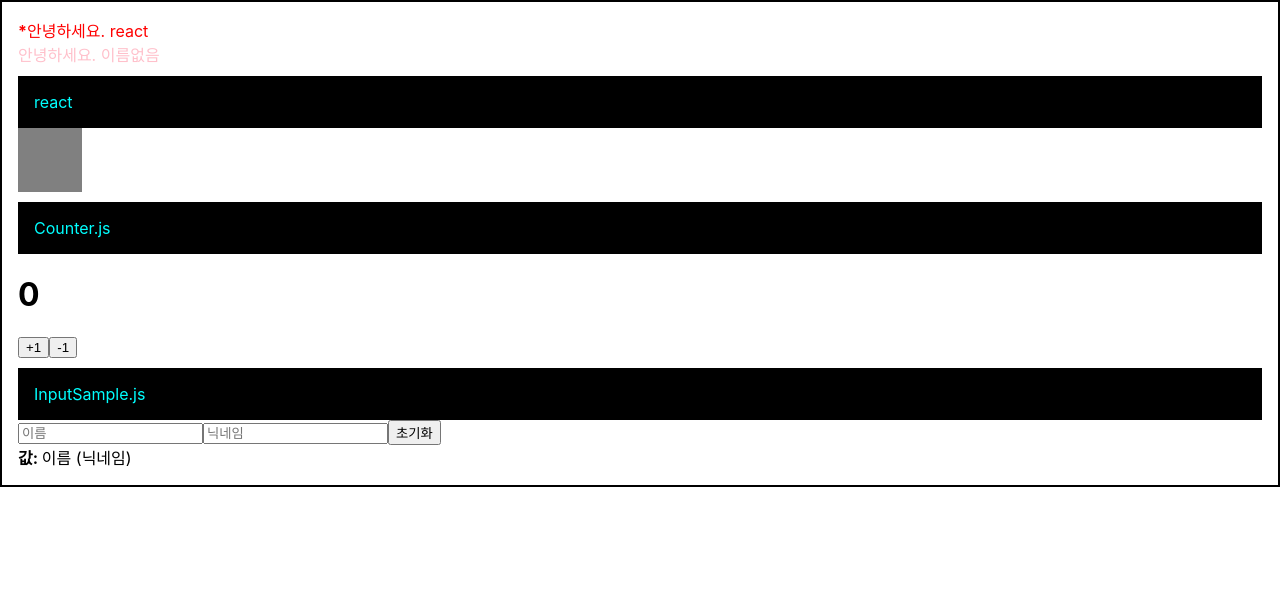
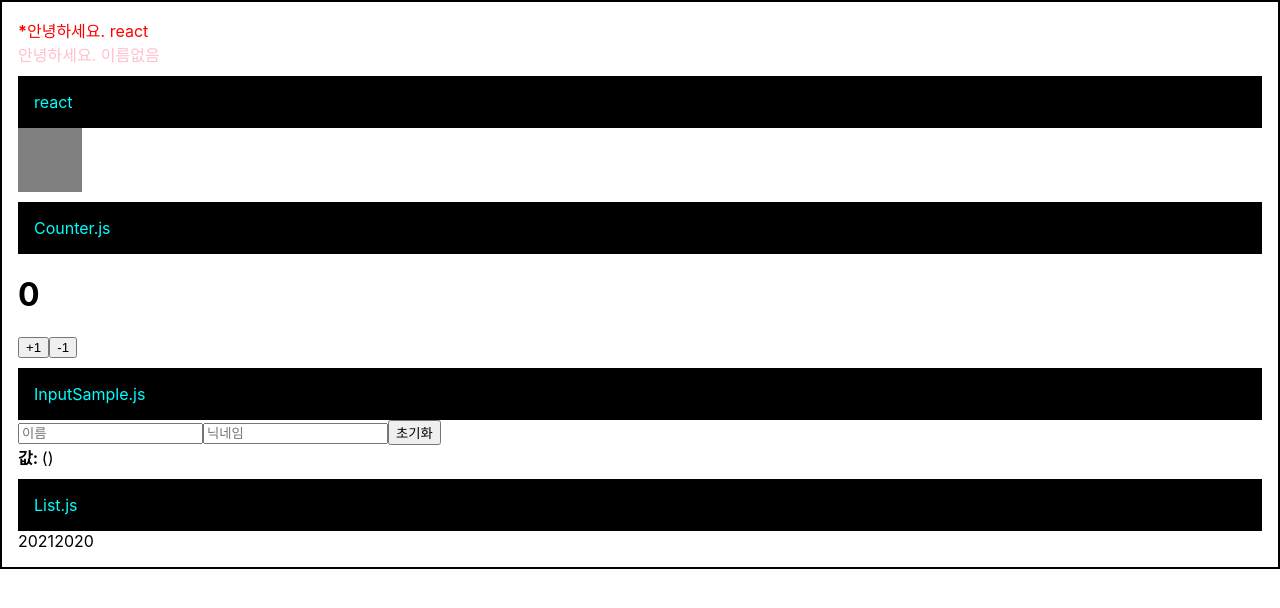
Before and after one commit to SW-JONGHEE/react-vlpt, a React (Create React App) app: page / in a window 1280 px wide. Shown: the top 608 px of the page. Built offline with nearby package versions, Linux system fonts and the light colour scheme.

Commit message:
비구조화할당(input 여러개), useRef 이용한 DOM 선택

```diff
--- a/package.json
+++ b/package.json
@@ -34,5 +34,8 @@
       "last 1 firefox version",
       "last 1 safari version"
     ]
-  }
+  },
+  "main": "index.js",
+  "repository": "https://github.com/SW-JONGHEE/react-vlpt.git",
+  "license": "MIT"
 }
--- a/src/App.js
+++ b/src/App.js
@@ -3,6 +3,7 @@
 import Wrapper from "./Wrapper";
 import Counter from "./Counter";
 import InputSample from "./InputSample";
+import List from "./List";
 
 function App() {
   const name = "react";
@@ -26,6 +27,9 @@
 
         <div style={style}>InputSample.js</div>
         <InputSample />
+
+        <div style={style}>List.js</div>
+        <List />
     </Wrapper>
   );
 }
--- a/src/InputSample.js
+++ b/src/InputSample.js
@@ -1,24 +1,59 @@
-import React, {useState} from 'react';
+import React, {useRef, useState} from 'react';
 
 function InputSample() {
+    const [inputs, setInputs] = useState({
+        name : '',
+        nickname : '',
+    });
+
+    const { name, nickname } = inputs;
+
+
     const [text, setText] = useState('');
+
+    //초기화 버튼 선택시 input에 포커스가 옮겨지게!
+    const nameInput = useRef();
 
     const onChange = (e) => {
         // setText(e.target.value);
-    }
+        const { value, name } = e.target;
+
+        setInputs({
+            ... inputs,
+            [name] : value
+        });
+    };
 
     const onReset = () => {
         // setText('');
-    }
+        setInputs({
+            name: '',
+            nickname: '',
+        });
+
+        //초기화 버튼 선택시 input에 포커스가 옮겨지게!
+        nameInput.current.focus();
+    };
 
     return (
         <div>
-            <input placeholder="이름"/>
-            <input placeholder="닉네임"/>
+            <input
+                name="name"
+                value={name}
+                onChange={onChange}
+                placeholder="이름"
+                ref={nameInput}
+            />
+            <input
+                name="nickname"
+                value={nickname}
+                onChange={onChange}
+                placeholder="닉네임"
+            />
             <button onClick={onReset}>초기화</button>
             <div>
                 <b>값: {text}</b>
-                이름 (닉네임)
+                {name} ({nickname})
             </div>
         </div>
     );
--- /dev/null
+++ b/src/List.js
@@ -0,0 +1,17 @@
+import React from 'react';
+
+function List() {
+    // 구조분해할당
+    const { list } = {
+        list: ['2021', '2020'],
+        count: 2,
+    };
+
+    return (
+        <div>
+            { list }
+        </div>
+    );
+}
+
+export default List;
```
Also changed, not shown: src/UserList.js (added).
